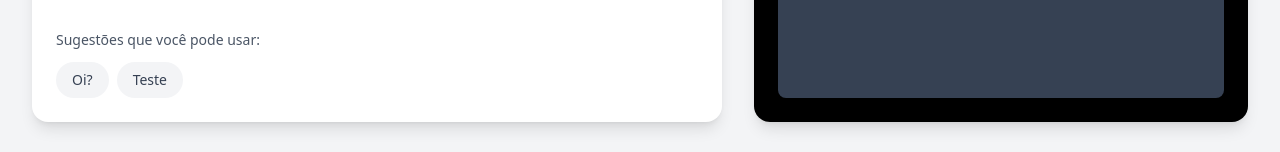
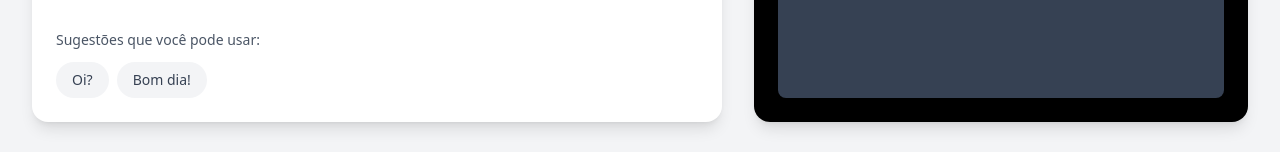
Before and after one commit to Alexandrediasss/Sinalize-Frontend, a React (Vite) app: page /audio in a window 1280 px wide. Shown: the part 448-600 px from the top of the page. Built offline with nearby package versions, Linux system fonts and the light colour scheme.

Commit message:
fazendo ajustes

```diff
--- a/src/view/Audio/index.jsx
+++ b/src/view/Audio/index.jsx
@@ -1,6 +1,5 @@
 import React, { useState } from "react"
 
-// Ícones SVG como componentes React para facilitar o uso
 const UserIcon = () => (
     <svg className="w-7 h-7 text-gray-600" fill="currentColor" viewBox="0 0 20 20" xmlns="http://www.w3.org/2000/svg">
         <path fillRule="evenodd" d="M10 9a3 3 0 100-6 3 3 0 000 6zm-7 9a7 7 0 1114 0H3z" clipRule="evenodd"></path>
@@ -44,7 +43,7 @@ const AudioPage = () => {
         <main className="p-8 flex-grow bg-gray-100">
             <div className="flex flex-col lg:flex-row gap-8">
 
-                {/* Coluna da Esquerda: Input de Texto */}
+
                 <div className="w-full lg:w-7/12 bg-white p-6 rounded-2xl shadow-lg">
                     <div className="flex items-center gap-3 mb-5">
                         <div className="w-12 h-12 rounded-full bg-gray-200 flex items-center justify-center">
@@ -88,13 +87,12 @@ const AudioPage = () => {
                                 className="bg-gray-100 text-gray-700 px-4 py-2 rounded-full text-sm hover:bg-gray-200 transition-colors"
                                 onClick={() => setSuggestion("Teste")}
                             >
-                                Teste
+                                Bom dia!
                             </button>
                         </div>
                     </div>
                 </div>
 
-                {/* Coluna da Direita: Visualização 3D */}
                 <div className="w-full lg:w-5/12 bg-black p-6 rounded-2xl shadow-lg flex flex-col h-[500px] lg:h-auto">
                     <div className="flex justify-between items-center mb-4">
                         <div className="flex items-center gap-2">
@@ -104,10 +102,7 @@ const AudioPage = () => {
                         <SettingsIcon />
                     </div>
 
-                    {/* O container de visualização 3D.
-                      No HTML original, isso usava uma imagem ('mikael.jpeg') que não está no projeto.
-                      Substituí por um fundo cinza como placeholder.
-                    */}
+
                     <div className="flex-grow bg-gray-700 rounded-lg flex items-center justify-center text-gray-400">
                         [Local da Animação 3D]
                     </div>
```
